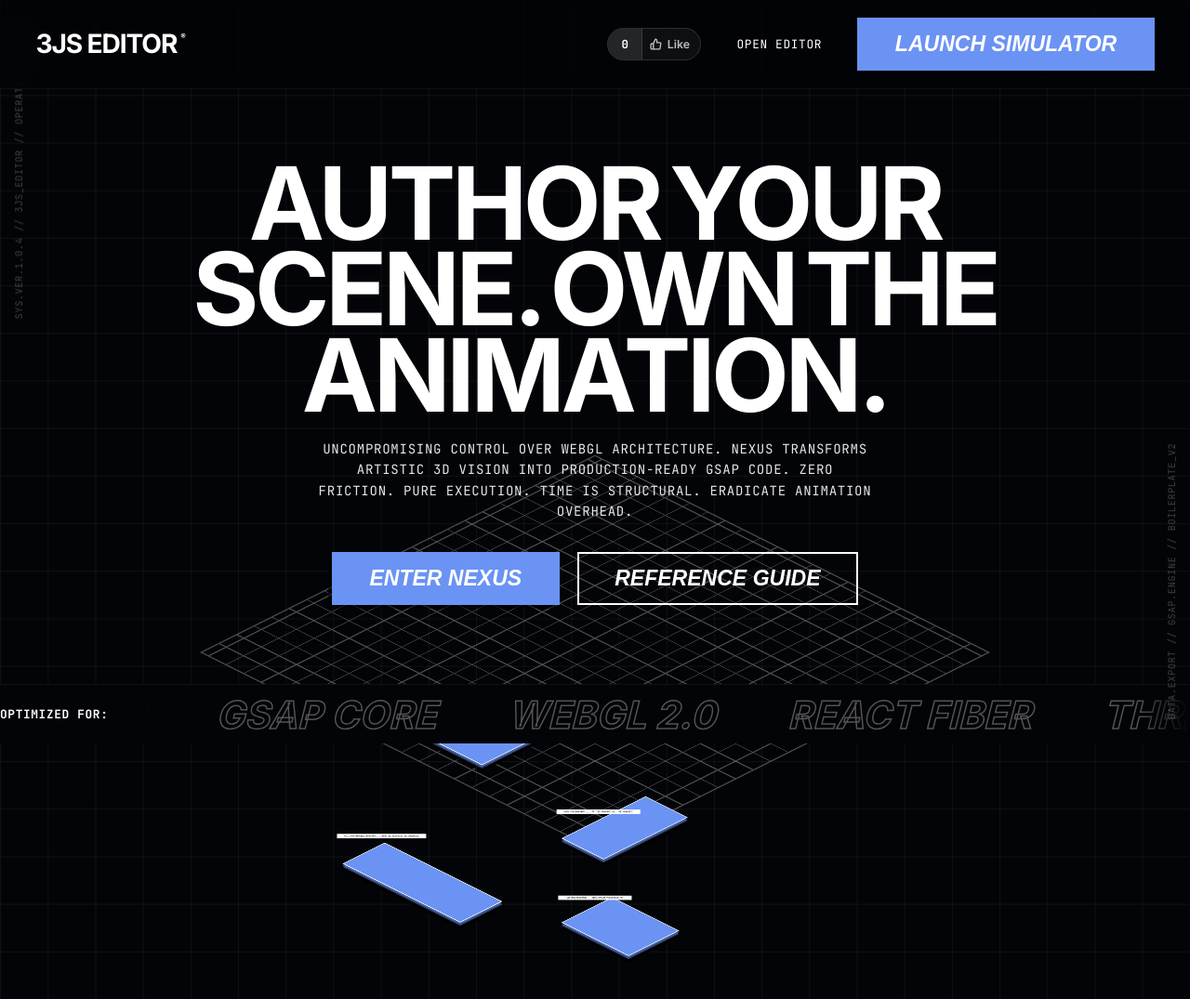
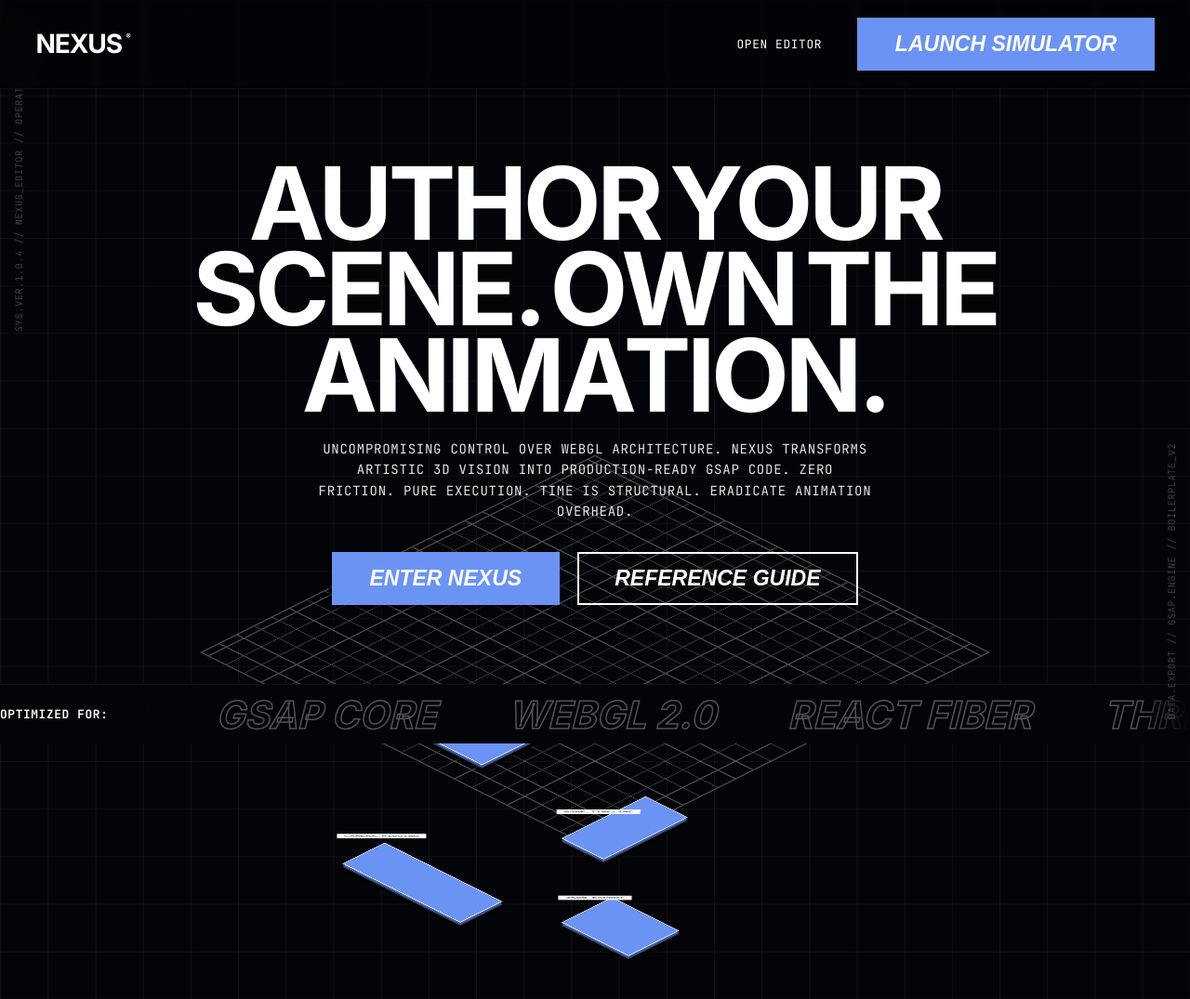
Before and after one commit to pranjal2410719/3D-editor, a website: page index.html in a window 1280 px wide. Shown: the top 1075 px of the page at 93% size. Drawn offline with Linux system fonts and the light colour scheme.

Commit message:
like fix

```diff
--- a/index.html
+++ b/index.html
@@ -402,85 +402,6 @@
             }
         }
 
-        /* ── Like Counter Button ── */
-        .like-btn {
-            display: inline-flex;
-            align-items: center;
-            height: 2.2rem;
-            border-radius: 999px;
-            overflow: hidden;
-            background: rgba(255,255,255,0.05);
-            border: 1px solid rgba(255,255,255,0.13);
-            backdrop-filter: blur(12px);
-            cursor: pointer;
-            user-select: none;
-            transition: all 0.2s cubic-bezier(0.16,1,0.3,1);
-        }
-        .like-btn:hover:not(.liked) {
-            background: rgba(255,255,255,0.1);
-            border-color: rgba(255,255,255,0.28);
-            box-shadow: 0 0 16px rgba(255,255,255,0.07);
-        }
-        .like-btn.liked {
-            background: rgba(255,255,255,0.1);
-            border-color: rgba(255,255,255,0.4);
-            box-shadow: 0 0 22px rgba(255,255,255,0.14), inset 0 0 0 1px rgba(255,255,255,0.12);
-            cursor: default;
-        }
-        .like-btn:active:not(.liked) { transform: scale(0.95); }
-
-        .like-count {
-            display: flex;
-            align-items: center;
-            justify-content: center;
-            height: 100%;
-            min-width: 2.3rem;
-            padding: 0 0.5rem;
-            background: rgba(255,255,255,0.09);
-            border-right: 1px solid rgba(255,255,255,0.1);
-            font-family: 'JetBrains Mono', monospace;
-            font-size: 0.78rem;
-            font-weight: 700;
-            color: #fff;
-            transition: all 0.3s ease;
-        }
-        .like-btn.liked .like-count { background: rgba(255,255,255,0.16); }
-
-        .like-right {
-            display: flex;
-            align-items: center;
-            gap: 0.35rem;
-            padding: 0 0.7rem 0 0.5rem;
-        }
-        .like-right svg {
-            width: 13px; height: 13px;
-            transition: transform 0.3s cubic-bezier(0.16,1,0.3,1);
-            stroke: rgba(255,255,255,0.75);
-        }
-        .like-btn.liked .like-right svg {
-            transform: scale(1.3);
-            stroke: #fff;
-        }
-        .like-right span {
-            font-family: 'Inter', sans-serif;
-            font-size: 0.77rem;
-            font-weight: 600;
-            color: rgba(255,255,255,0.72);
-            white-space: nowrap;
-            transition: color 0.2s;
-        }
-        .like-btn.liked .like-right span { color: #fff; }
-
-        @keyframes like-pop {
-            0%   { transform: scale(1); }
-            40%  { transform: scale(1.55); }
-            70%  { transform: scale(0.9); }
-            100% { transform: scale(1.3); }
-        }
-        .like-btn.pop .like-right svg {
-            animation: like-pop 0.4s cubic-bezier(0.16,1,0.3,1) forwards;
-        }
-
         @media (max-width: 1024px) {
 
             body {
@@ -529,23 +450,12 @@
 
 <body>
 
-    <div class="system-code mono code-left">SYS.VER.1.0.4 // 3JS_EDITOR // OPERATION: READY</div>
+    <div class="system-code mono code-left">SYS.VER.1.0.4 // NEXUS_EDITOR // OPERATION: READY</div>
     <div class="system-code mono code-right">DATA.EXPORT // GSAP.ENGINE // BOILERPLATE_V2</div>
 
     <nav>
-        <a href="index.html" class="nav-logo">3js Editor</a>
+        <a href="index.html" class="nav-logo">Nexus</a>
         <div class="nav-links">
-
-            <!-- Like Counter -->
-            <button id="likeBtn" class="like-btn" aria-label="Like this project">
-                <span class="like-count" id="likeCount">0</span>
-                <div class="like-right">
-                    <svg viewBox="0 0 24 24" fill="none" stroke-width="2.5" stroke-linecap="round" stroke-linejoin="round" xmlns="http://www.w3.org/2000/svg">
-                        <path d="M14 9V5a3 3 0 0 0-3-3l-4 9v11h11.28a2 2 0 0 0 2-1.7l1.38-9a2 2 0 0 0-2-2.3zM7 22H4a2 2 0 0 1-2-2v-7a2 2 0 0 1 2-2h3"/>
-                    </svg>
-                    <span>Like</span>
-                </div>
-            </button>
 
             <a href="editor.html" class="nav-link mono">Open Editor</a>
             <a href="editor.html" class="btn btn-solid">Launch Simulator</a>
@@ -609,42 +519,7 @@
     </section>
 
 
-<script>
-  (function () {
-    var COUNT_KEY  = 'threejs_liked_count';
-    var VOTED_KEY  = 'threejs_has_liked';
 
-    var btn        = document.getElementById('likeBtn');
-    var countEl    = document.getElementById('likeCount');
-
-    // Read stored count; default 0
-    var count = parseInt(localStorage.getItem(COUNT_KEY) || '0', 10);
-    var hasLiked  = localStorage.getItem(VOTED_KEY) === '1';
-
-    // Render initial state
-    countEl.textContent = count;
-    if (hasLiked) btn.classList.add('liked');
-
-    btn.addEventListener('click', function () {
-      if (hasLiked) return; // already liked — do nothing
-
-      count += 1;
-      hasLiked = true;
-
-      localStorage.setItem(COUNT_KEY, count);
-      localStorage.setItem(VOTED_KEY, '1');
-
-      countEl.textContent = count;
-      btn.classList.add('liked');
-
-      // Trigger pop animation
-      btn.classList.add('pop');
-      btn.addEventListener('animationend', function () {
-        btn.classList.remove('pop');
-      }, { once: true });
-    });
-  })();
-</script>
 
 </body>
 
```
Also changed, not shown: package.json (added, +13 -0 lines), 1 other file.
